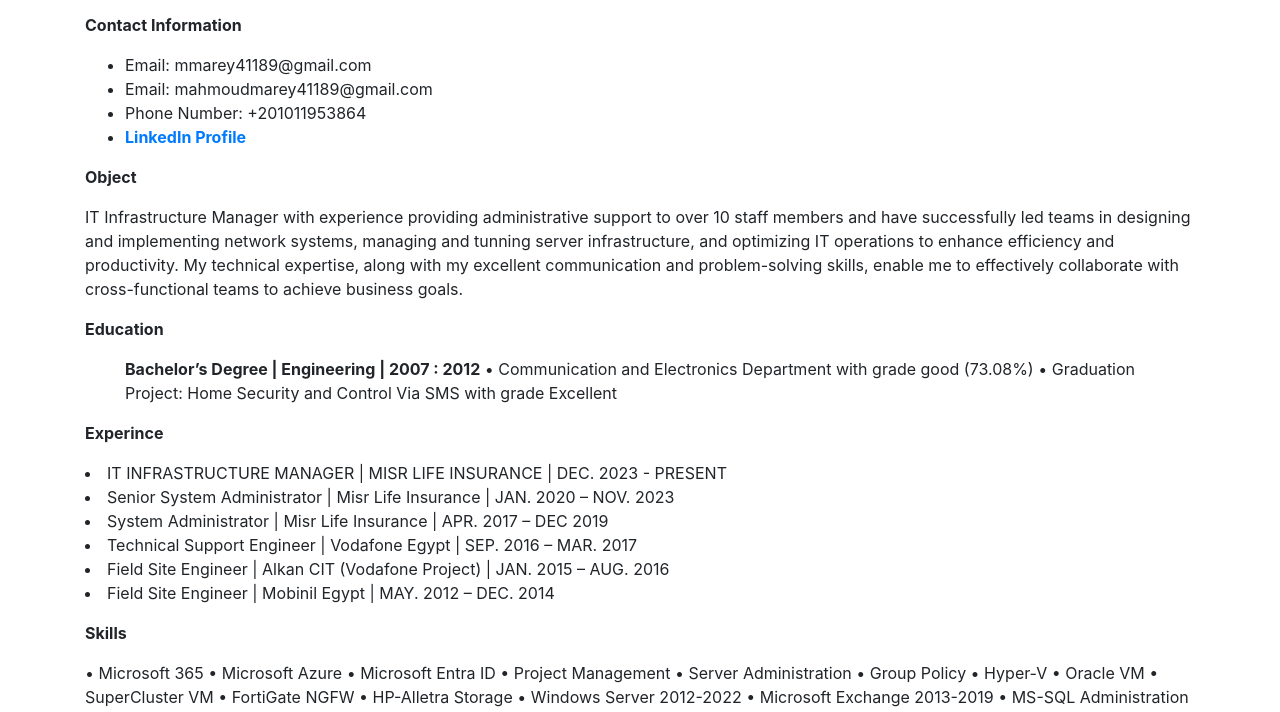
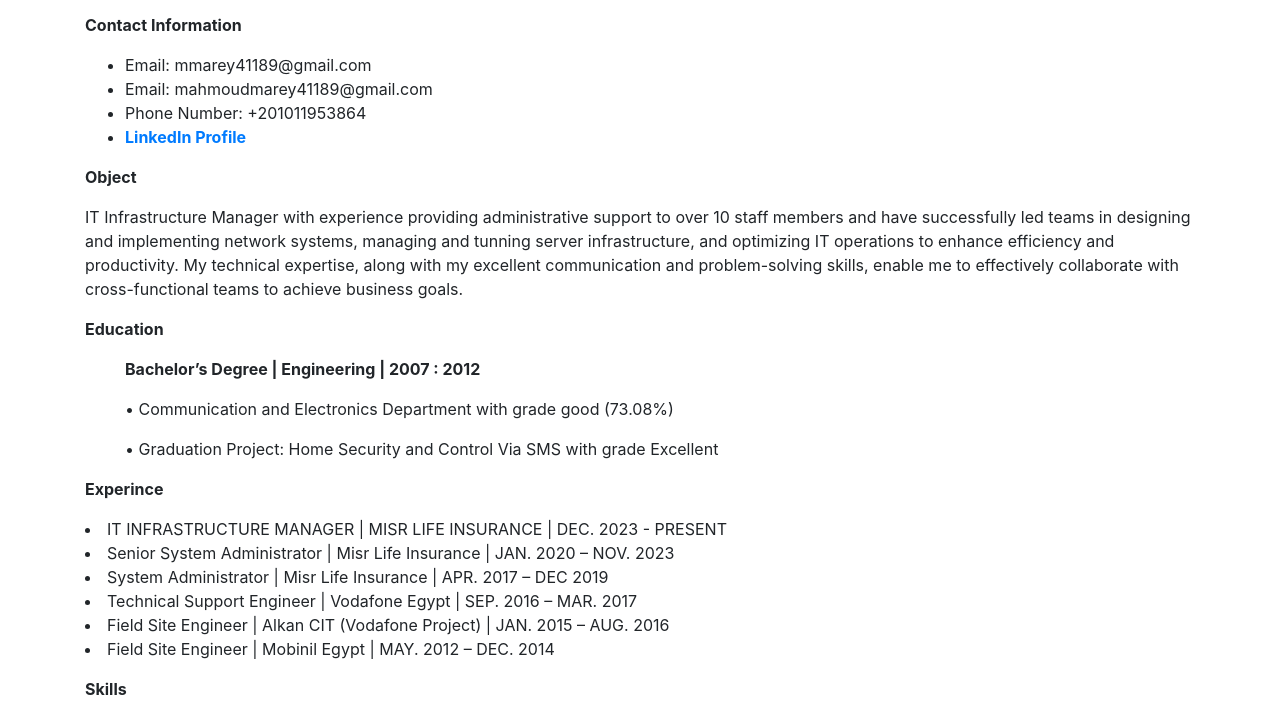
Before and after one commit to MahmoudMarey89/CV, a plain HTML site: page index.html in a window 1280 px wide. Shown: the part 83-795 px from the top of the page. Drawn offline with nearby package versions, Linux system fonts and the light colour scheme.

Commit message:
Update index.html

```diff
--- a/index.html
+++ b/index.html
@@ -23,10 +23,10 @@
         <p>IT Infrastructure Manager with experience providing administrative support to over 10 staff members and have successfully led teams in designing and implementing network systems, managing and tunning server infrastructure, and optimizing IT operations to enhance efficiency and productivity. My technical expertise, along with my excellent communication and problem-solving skills, enable me to effectively collaborate with cross-functional teams to achieve business goals.</p>
 
         <p><strong>Education</strong></p>
-        <ul><strong>Bachelor’s Degree | Engineering | 2007 : 2012</strong>
-•	Communication and Electronics Department with grade good (73.08%)
-•	Graduation Project: Home Security and Control Via SMS with grade Excellent
-</ul>
+        <ul><strong>Bachelor’s Degree | Engineering | 2007 : 2012</strong></ul>
+<ul>•	Communication and Electronics Department with grade good (73.08%)</ul>
+<ul>•	Graduation Project: Home Security and Control Via SMS with grade Excellent </ul>
+
         <p><strong>Experince</strong></p>
         <u1>
             <li>IT INFRASTRUCTURE MANAGER | MISR LIFE INSURANCE | DEC. 2023 - PRESENT </li>
```
